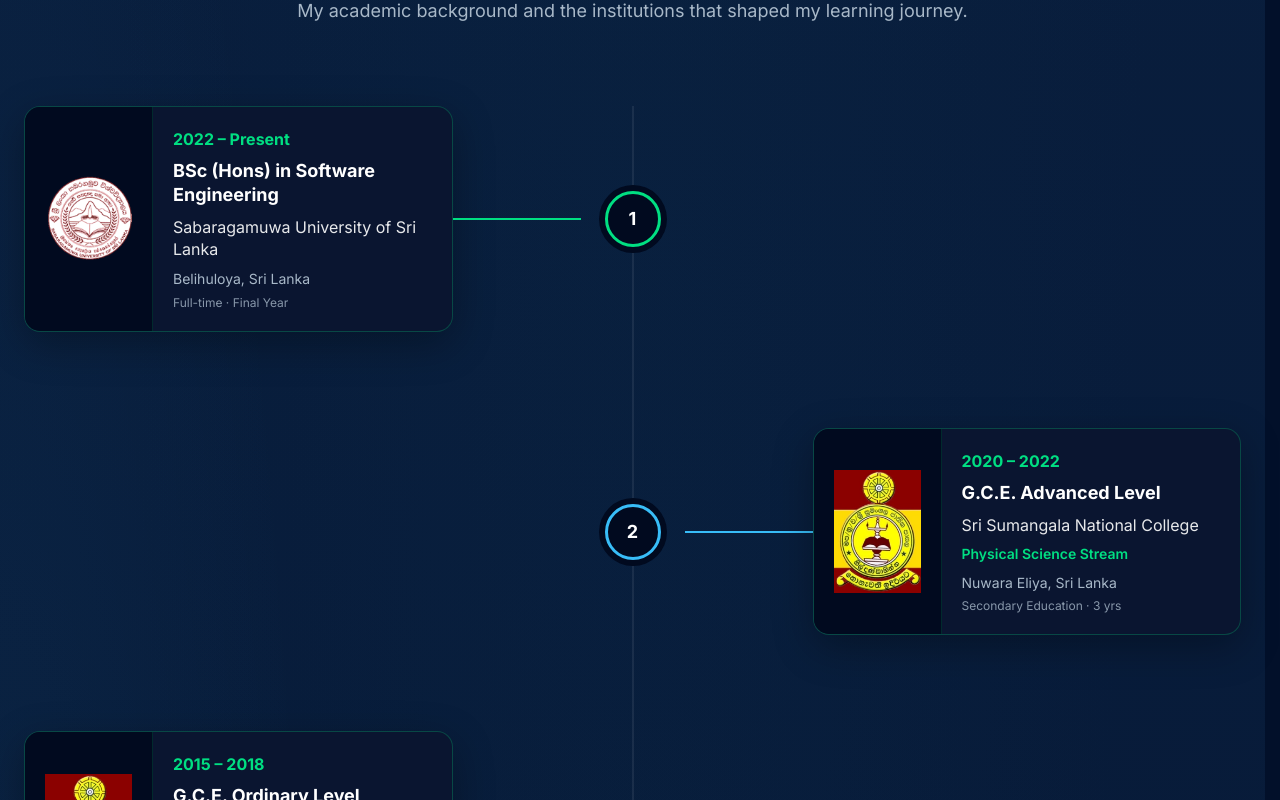
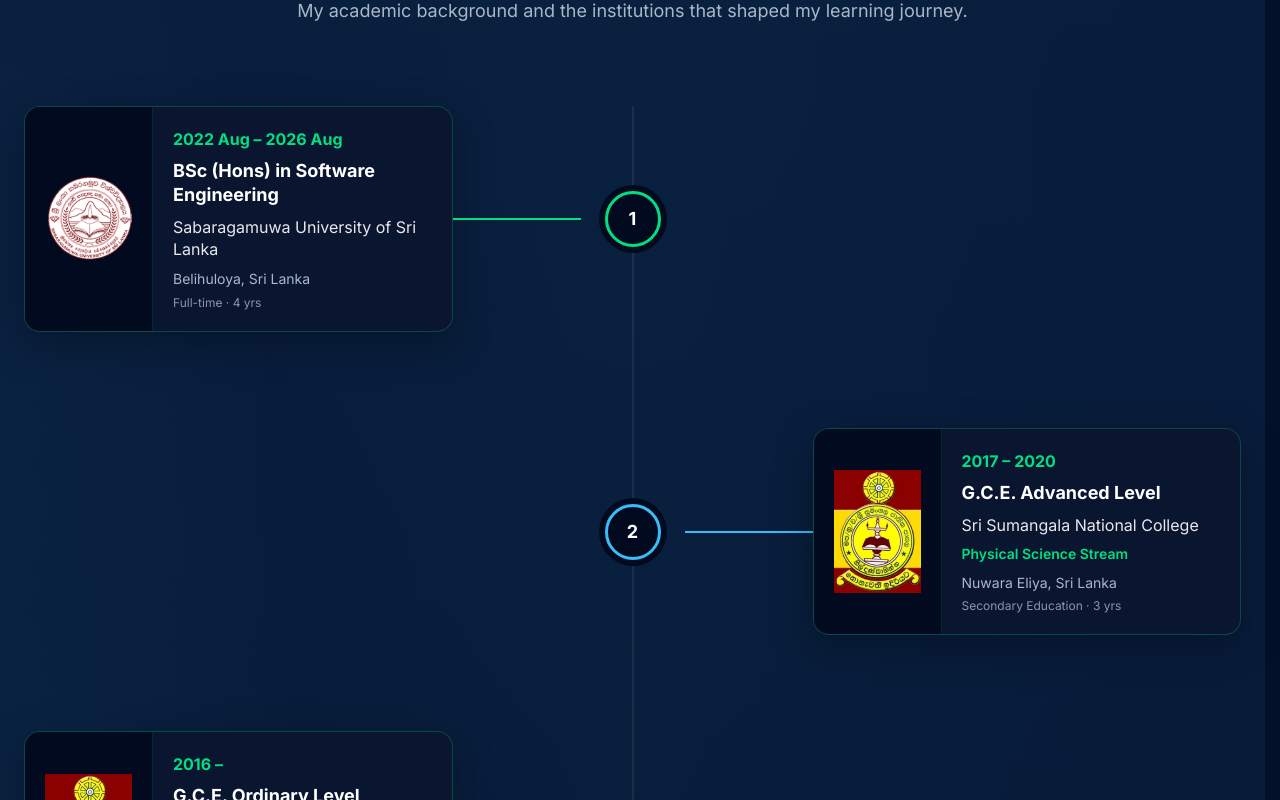
Before and after one commit to prabodhahdev/Portfolio, a Next.js app: page / in a window 1280 px wide. Shown: the part 7260-8060 px from the top of the page. Built offline with nearby package versions, Linux system fonts and the light colour scheme.

Commit message:
education

```diff
--- a/app/components/sections/Education.tsx
+++ b/app/components/sections/Education.tsx
@@ -30,9 +30,9 @@
   {
     degree: "BSc (Hons) in Software Engineering",
     institution: "Sabaragamuwa University of Sri Lanka",
-    startDate: "2022",
-    endDate: "Present",
-    duration: "Final Year",
+    startDate: "2022 Aug",
+    endDate: "2026 Aug",
+    duration: "4 yrs",
     location: "Belihuloya, Sri Lanka",
     studyType: "Full-time",
     logo: "/education/susl.png",
@@ -41,8 +41,8 @@
   {
     degree: "G.C.E. Advanced Level",
     institution: "Sri Sumangala National College",
-    startDate: "2020",
-    endDate: "2022",
+    startDate: "2017",
+    endDate: "2020",
     duration: "3 yrs",
     location: "Nuwara Eliya, Sri Lanka",
     studyType: "Secondary Education",
@@ -52,8 +52,8 @@
   {
     degree: "G.C.E. Ordinary Level",
     institution: "Sri Sumangala National College",
-    startDate: "2015",
-    endDate: "2018",
+    startDate: "2016",
+    endDate: "",
     duration: "3 yrs",
     location: "Nuwara Eliya, Sri Lanka",
     studyType: "Secondary Education",
```
